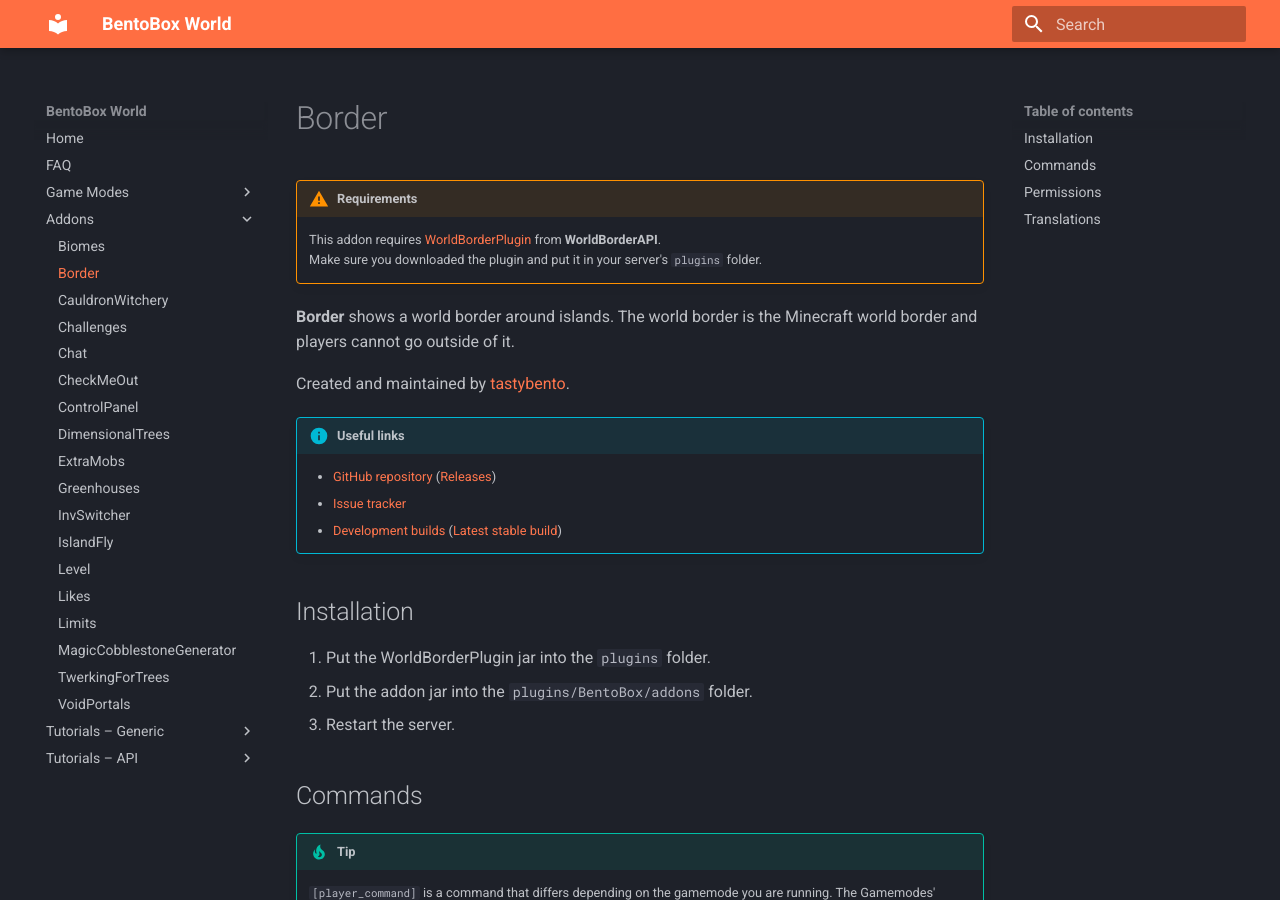
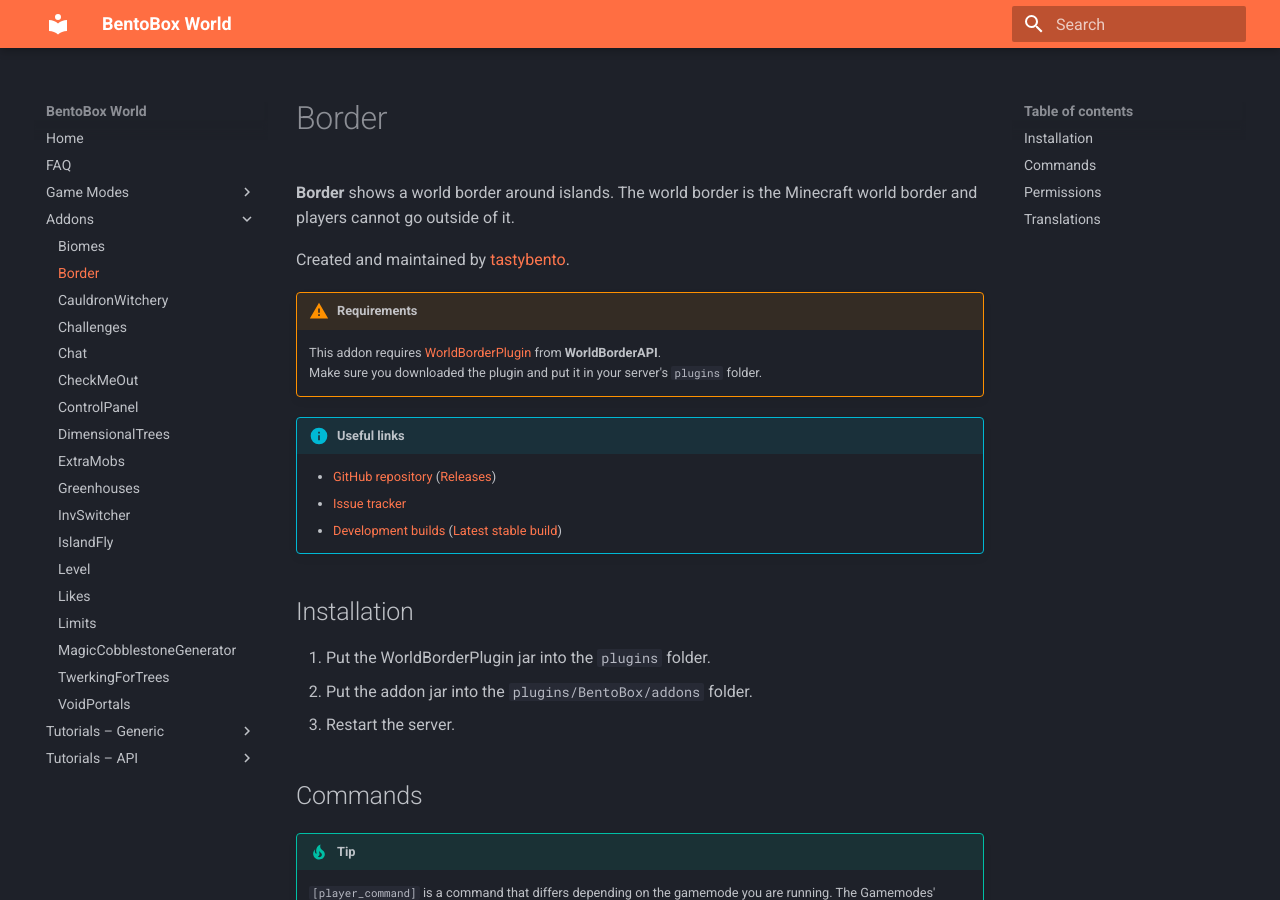
Before and after one commit to BentoBoxWorld/docs, an MkDocs documentation site: the page built from docs/addons/Border/index.md, in a window 1280 px wide and 900 px high. Built offline with MkDocs 1.6.1 and Material for MkDocs 9.7.7, drawn with Linux system fonts in a browser that asks for light colours.

```diff
--- a/docs/addons/Border/index.md
+++ b/docs/addons/Border/index.md
@@ -1,12 +1,12 @@
 # Border
+
+**Border** shows a world border around islands. The world border is the Minecraft world border and players cannot go outside of it.
+
+Created and maintained by [tastybento](https://github.com/tastybento).
 
 !!! warning "Requirements"
     This addon requires [WorldBorderPlugin](https://github.com/yannicklamprecht/WorldBorderAPI/releases) from **WorldBorderAPI**.
     Make sure you downloaded the plugin and put it in your server's `plugins` folder.
-
-**Border** shows a world border around islands. The world border is the Minecraft world border and players cannot go outside of it.
-
-Created and maintained by [tastybento](https://github.com/tastybento).
 
 !!! info "Useful links"
     - [GitHub repository](https://github.com/BentoBoxWorld/Border) ([Releases](https://github.com/BentoBoxWorld/Border/releases))
```
Also changed, not shown: docs/addons/Biomes/index.md (+4 -4 lines).
